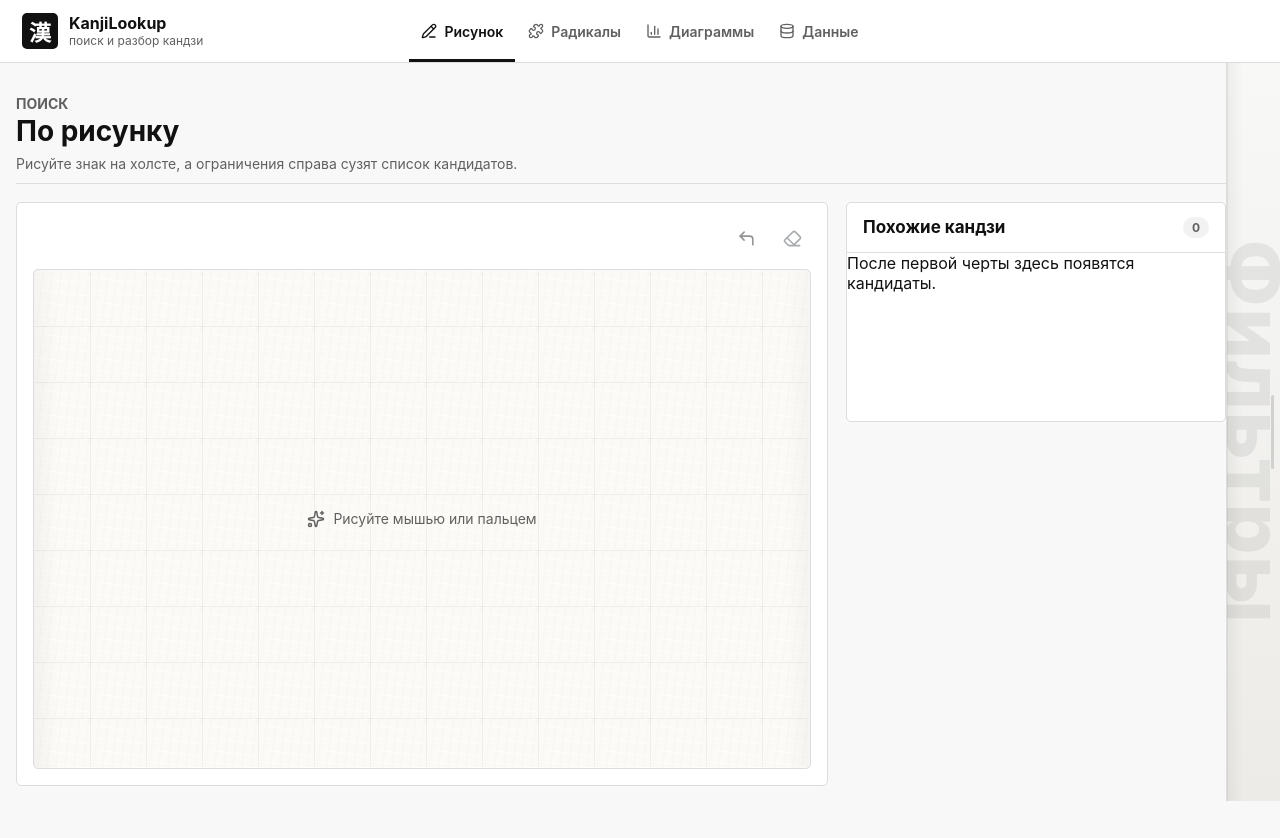
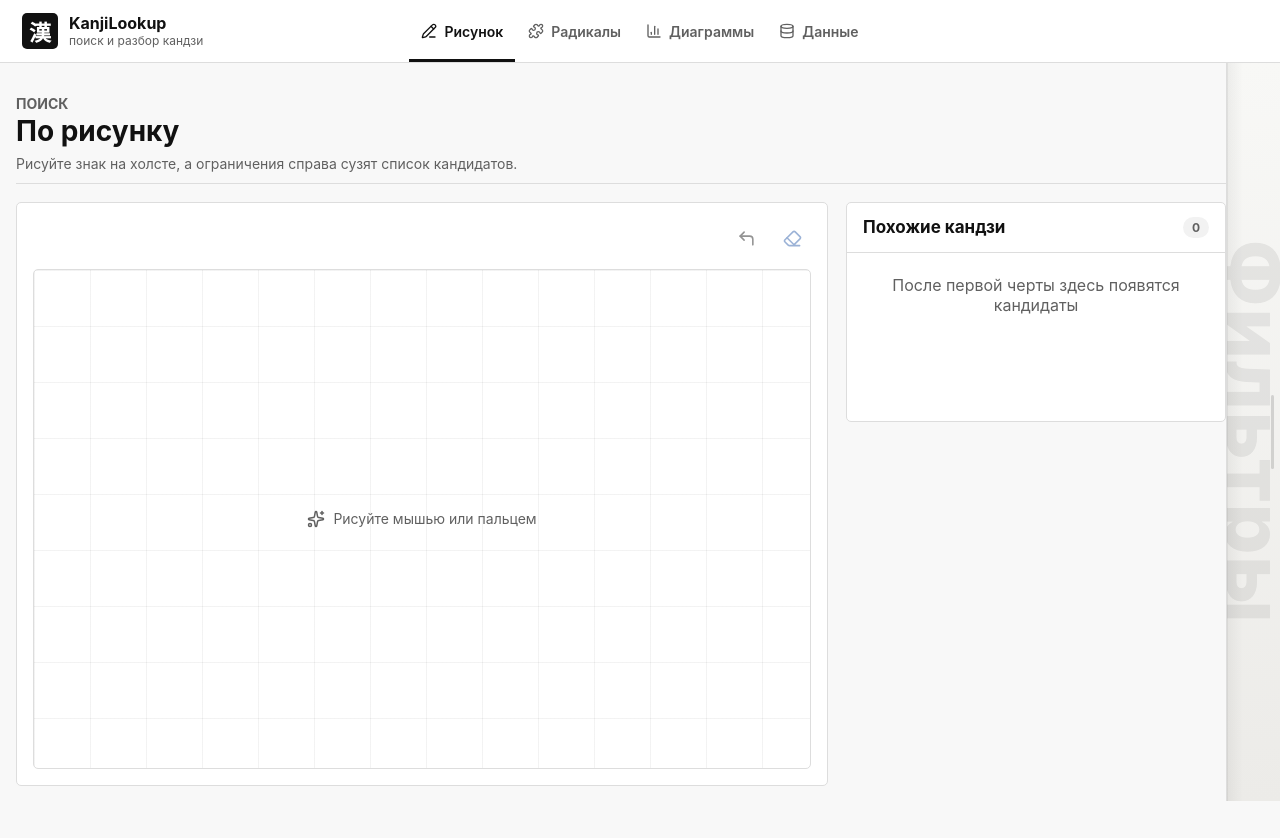
Before and after one commit to moevm/nsql1h26-kandz, a React (Vite) app in the folder frontend/: page /search/canvas in a window 1280 px wide. Built offline with nearby package versions, Linux system fonts and the light colour scheme.

Commit message:
front: polish handwriting canvas flow

```diff
--- a/frontend/package.json
+++ b/frontend/package.json
@@ -15,6 +15,7 @@
     "axios": "^1.15.2",
     "lucide-react": "^0.576.0",
     "motion": "^12.39.0",
+    "perfect-freehand": "^1.2.3",
     "react": "^19.2.0",
     "react-dom": "^19.2.0",
     "react-loader-spinner": "^8.0.2",
--- a/frontend/src/components/AppShell.tsx
+++ b/frontend/src/components/AppShell.tsx
@@ -1,9 +1,9 @@
-import { useState } from 'react';
+import { useEffect, useState } from 'react';
 import type { Dispatch, SetStateAction } from 'react';
 import { BarChart3, Database, PencilLine, Puzzle } from 'lucide-react';
 import { NavLink, Outlet } from 'react-router-dom';
 import { defaultFilters } from '../hooks/useKanjiQueries';
-import type { GlobalFilters } from '../types/kanji';
+import type { GlobalFilters, Point } from '../types/kanji';
 import FilterPanel from './FilterPanel';
 import './AppShell.scss';
 
@@ -15,6 +15,8 @@ export interface AppOutletContext {
   setDraftRadicals: Dispatch<SetStateAction<string[]>>;
   appliedRadicals: string[];
   setAppliedRadicals: Dispatch<SetStateAction<string[]>>;
+  canvasStrokes: Point[][];
+  setCanvasStrokes: Dispatch<SetStateAction<Point[][]>>;
   adminToken: string;
   adminName: string;
   setAdminSession: (username: string, token: string) => void;
@@ -29,6 +31,29 @@ const navItems = [
 ];
 
 const filtersCollapsedStorageKey = 'kandz.filtersCollapsed';
+const canvasStrokesStorageKey = 'kandz.canvasStrokes';
+
+const isPoint = (value: unknown): value is Point => {
+  if (!value || typeof value !== 'object') {
+    return false;
+  }
+
+  const point = value as Partial<Point>;
+  return typeof point.x === 'number' && typeof point.y === 'number';
+};
+
+const readCanvasStrokes = (): Point[][] => {
+  try {
+    const savedValue = window.localStorage.getItem(canvasStrokesStorageKey);
+    const parsed = savedValue ? JSON.parse(savedValue) : [];
+
+    return Array.isArray(parsed)
+      ? parsed.filter((stroke): stroke is Point[] => Array.isArray(stroke) && stroke.every(isPoint))
+      : [];
+  } catch {
+    return [];
+  }
+};
 
 const AppShell = () => {
   const [filters, setFilters] = useState(defaultFilters);
@@ -42,7 +67,16 @@ const AppShell = () => {
   });
   const [draftRadicals, setDraftRadicals] = useState<string[]>([]);
   const [appliedRadicals, setAppliedRadicals] = useState<string[]>([]);
+  const [canvasStrokes, setCanvasStrokes] = useState<Point[][]>(() => readCanvasStrokes());
   const [adminSession, setAdminSessionState] = useState({ username: '', token: '' });
+
+  useEffect(() => {
+    try {
+      window.localStorage.setItem(canvasStrokesStorageKey, JSON.stringify(canvasStrokes));
+    } catch {
+      // Drawing should stay usable even if persistent storage is unavailable.
+    }
+  }, [canvasStrokes]);
 
   const resetFilters = () => setFilters(defaultFilters);
   const toggleFiltersCollapsed = () => {
@@ -99,6 +133,8 @@ const AppShell = () => {
               setDraftRadicals,
               appliedRadicals,
               setAppliedRadicals,
+              canvasStrokes,
+              setCanvasStrokes,
               adminToken: adminSession.token,
               adminName: adminSession.username,
               setAdminSession,
--- a/frontend/src/components/CanvasSearch.scss
+++ b/frontend/src/components/CanvasSearch.scss
@@ -26,24 +26,10 @@
   border: 1px solid $border;
   border-radius: $radius;
   background:
-    linear-gradient(rgba(17, 17, 17, 0.052) 1px, transparent 1px),
-    linear-gradient(90deg, rgba(17, 17, 17, 0.052) 1px, transparent 1px),
-    repeating-linear-gradient(97deg, rgba(17, 17, 17, 0.018) 0 1px, transparent 1px 9px),
-    repeating-linear-gradient(7deg, rgba(255, 255, 255, 0.55) 0 1px, transparent 1px 12px),
-    #fbfaf6;
+    linear-gradient(rgba(17, 17, 17, 0.05) 1px, transparent 1px),
+    linear-gradient(90deg, rgba(17, 17, 17, 0.05) 1px, transparent 1px),
+    $surface;
   background-size: 56px 56px;
-  box-shadow: inset 0 0 0 1px rgba(255, 255, 255, 0.7);
-
-  &::after {
-    position: absolute;
-    inset: 0;
-    pointer-events: none;
-    content: "";
-    background:
-      linear-gradient(180deg, rgba(255, 255, 255, 0.36), transparent 120px),
-      linear-gradient(90deg, rgba(17, 17, 17, 0.035), transparent 24px, transparent calc(100% - 24px), rgba(17, 17, 17, 0.03));
-    mix-blend-mode: multiply;
-  }
 }
 
 .drawing-canvas {
--- a/frontend/src/components/CanvasSearch.tsx
+++ b/frontend/src/components/CanvasSearch.tsx
@@ -1,6 +1,8 @@
-import { useCallback, useEffect, useRef, useState } from 'react';
+import { useCallback, useEffect, useLayoutEffect, useRef, useState } from 'react';
+import type { Dispatch, SetStateAction } from 'react';
 import type { PointerEvent } from 'react';
 import { CornerUpLeft, Eraser, Sparkles } from 'lucide-react';
+import { getStroke } from 'perfect-freehand';
 import { useFilteredRecognitionQuery } from '../hooks/useKanjiQueries';
 import type { GlobalFilters, Point } from '../types/kanji';
 import KanjiList from './KanjiList';
@@ -9,42 +11,87 @@ import './CanvasSearch.scss';
 
 interface CanvasSearchProps {
   filters: GlobalFilters;
+  strokes: Point[][];
+  onStrokesChange: Dispatch<SetStateAction<Point[][]>>;
 }
 
 type NativePointerEvent = globalThis.PointerEvent & {
   getCoalescedEvents?: () => globalThis.PointerEvent[];
 };
 
-const STORAGE_KEY = 'kanji-lookup-canvas-strokes';
-const MIN_POINT_DISTANCE = 0.7;
-const BASE_BRUSH_WIDTH = 6.8;
-
-const readSavedStrokes = (): Point[][] => {
-  try {
-    const saved = window.sessionStorage.getItem(STORAGE_KEY);
-    const parsed = saved ? JSON.parse(saved) : [];
-    return Array.isArray(parsed) ? parsed : [];
-  } catch {
-    return [];
-  }
+const MIN_POINT_DISTANCE = 0.45;
+const FREEHAND_OPTIONS = {
+  size: 7.2,
+  thinning: 0.24,
+  smoothing: 0.72,
+  streamline: 0.62,
+  simulatePressure: true,
+  start: { cap: true },
+  end: { cap: true },
 };
 
 const distance = (first: Point, second: Point) =>
   Math.hypot(first.x - second.x, first.y - second.y);
 
-const brushWidth = (start: Point, end: Point) => {
-  const speed = distance(start, end);
-  return Math.max(4.6, Math.min(8.6, BASE_BRUSH_WIDTH + 1.4 - speed * 0.12));
+const collectPointerEvents = (event: NativePointerEvent) => {
+  const coalescedEvents = event.getCoalescedEvents?.() ?? [];
+
+  if (coalescedEvents.length === 0) {
+    return [event];
+  }
+
+  const last = coalescedEvents[coalescedEvents.length - 1];
+  const includesCurrentEvent = last.clientX === event.clientX && last.clientY === event.clientY;
+
+  return includesCurrentEvent ? coalescedEvents : [...coalescedEvents, event];
 };
 
-const CanvasSearch = ({ filters }: CanvasSearchProps) => {
+const drawFreehandStroke = (context: CanvasRenderingContext2D, stroke: Point[]) => {
+  if (!stroke[0]) {
+    return;
+  }
+
+  if (stroke.length === 1) {
+    context.beginPath();
+    context.arc(stroke[0].x, stroke[0].y, FREEHAND_OPTIONS.size / 2, 0, Math.PI * 2);
+    context.fill();
+    return;
+  }
+
+  const outline = getStroke(
+    stroke.map((point) => [point.x, point.y]),
+    FREEHAND_OPTIONS,
+  );
+
+  if (outline.length < 2) {
+    return;
+  }
+
+  context.beginPath();
+  context.moveTo(outline[0][0], outline[0][1]);
+
+  for (let index = 1; index < outline.length - 1; index += 1) {
+    const current = outline[index];
+    const next = outline[index + 1];
+    context.quadraticCurveTo(
+      current[0],
+      current[1],
+      (current[0] + next[0]) / 2,
+      (current[1] + next[1]) / 2,
+    );
+  }
+
+  context.closePath();
+  context.fill();
+};
+
+const CanvasSearch = ({ filters, strokes, onStrokesChange }: CanvasSearchProps) => {
   const canvasRef = useRef<HTMLCanvasElement | null>(null);
   const strokesRef = useRef<Point[][]>([]);
   const rafRef = useRef<number | null>(null);
   const drawingRef = useRef(false);
-  const [committedStrokes, setCommittedStrokes] = useState<Point[][]>(() => readSavedStrokes());
   const [isDrawing, setIsDrawing] = useState(false);
-  const candidatesQuery = useFilteredRecognitionQuery(committedStrokes, filters);
+  const candidatesQuery = useFilteredRecognitionQuery(strokes, filters);
 
   const getPoint = useCallback((clientX: number, clientY: number): Point => {
     const canvas = canvasRef.current;
@@ -89,12 +136,7 @@ const CanvasSearch = ({ filters }: CanvasSearchProps) => {
       context.clearRect(0, 0, canvas.width, canvas.height);
     }
     context.setTransform(dpr, 0, 0, dpr, 0, 0);
-    context.lineCap = 'round';
-    context.lineJoin = 'round';
-    context.strokeStyle = '#171615';
-    context.lineWidth = BASE_BRUSH_WIDTH;
-    context.shadowColor = 'rgba(17, 17, 17, 0.1)';
-    context.shadowBlur = 0.7;
+    context.fillStyle = '#171615';
 
     return context;
   }, []);
@@ -107,43 +149,13 @@ const CanvasSearch = ({ filters }: CanvasSearchProps) => {
     }
 
     strokesRef.current.forEach((stroke) => {
-      if (!stroke[0]) {
-        return;
-      }
-
-      context.beginPath();
-      context.moveTo(stroke[0].x, stroke[0].y);
-      stroke.slice(1).forEach((point, index) => {
-        const previous = stroke[index];
-        context.lineWidth = brushWidth(previous, point);
-        context.lineTo(point.x, point.y);
-        context.stroke();
-        context.beginPath();
-        context.moveTo(point.x, point.y);
-      });
+      drawFreehandStroke(context, stroke);
     });
   }, [getDrawingContext]);
 
-  const drawSegment = useCallback(
-    (start: Point, end: Point) => {
-      const context = getDrawingContext();
-
-      if (!context) {
-        return;
-      }
-
-      context.beginPath();
-      context.lineWidth = brushWidth(start, end);
-      context.moveTo(start.x, start.y);
-      context.lineTo(end.x, end.y);
-      context.stroke();
-    },
-    [getDrawingContext],
-  );
-
   const scheduleRedraw = useCallback(() => {
     if (rafRef.current !== null) {
-      return;
+      window.cancelAnimationFrame(rafRef.current);
     }
 
     rafRef.current = window.requestAnimationFrame(() => {
@@ -152,20 +164,22 @@ const CanvasSearch = ({ filters }: CanvasSearchProps) => {
     });
   }, [redraw]);
 
-  const commitStrokes = useCallback(
-    (nextStrokes: Point[][]) => {
-      strokesRef.current = nextStrokes;
-      setCommittedStrokes(nextStrokes);
-      scheduleRedraw();
+  const attachCanvas = useCallback(
+    (canvas: HTMLCanvasElement | null) => {
+      canvasRef.current = canvas;
+
+      if (canvas) {
+        scheduleRedraw();
+      }
     },
     [scheduleRedraw],
   );
 
-  useEffect(() => {
-    strokesRef.current = committedStrokes;
-    window.sessionStorage.setItem(STORAGE_KEY, JSON.stringify(committedStrokes));
+  useLayoutEffect(() => {
+    strokesRef.current = strokes;
+    redraw();
     scheduleRedraw();
-  }, [committedStrokes, scheduleRedraw]);
+  }, [redraw, scheduleRedraw, strokes]);
 
   useEffect(() => {
     const canvas = canvasRef.current;
@@ -192,7 +206,7 @@ const CanvasSearch = ({ filters }: CanvasSearchProps) => {
     drawingRef.current = true;
     setIsDrawing(true);
     const point = getPoint(event.clientX, event.clientY);
-    strokesRef.current = [...committedStrokes, [point]];
+    strokesRef.current = [...strokes, [point]];
     redraw();
   };
 
@@ -203,7 +217,7 @@ const CanvasSearch = ({ filters }: CanvasSearchProps) => {
 
     event.preventDefault();
     const nativeEvent = event.nativeEvent as NativePointerEvent;
-    const pointerEvents = nativeEvent.getCoalescedEvents?.() ?? [nativeEvent];
+    const pointerEvents = collectPointerEvents(nativeEvent);
     const next = [...strokesRef.current];
     const currentStroke = [...(next[next.length - 1] ?? [])];
 
@@ -213,15 +227,12 @@ const CanvasSearch = ({ filters }: CanvasSearchProps) => {
 
       if (!previous || distance(previous, point) >= MIN_POINT_DISTANCE) {
         currentStroke.push(point);
-        if (previous) {
-          drawSegment(previous, point);
-        }
       }
     });
 
     next[next.length - 1] = currentStroke;
     strokesRef.current = next;
-    scheduleRedraw();
+    redraw();
   };
 
   const finishStroke = (event: PointerEvent<HTMLCanvasElement>) => {
@@ -237,30 +248,36 @@ const CanvasSearch = ({ filters }: CanvasSearchProps) => {
 
     drawingRef.current = false;
     setIsDrawing(false);
-    commitStrokes(strokesRef.current.filter((stroke) => stroke.length > 1));
+    onStrokesChange(strokesRef.current.filter((stroke) => stroke.length > 1));
   };
 
   const undoStroke = () => {
-    commitStrokes(committedStrokes.slice(0, -1));
+    strokesRef.current = strokes.slice(0, -1);
+    onStrokesChange(strokesRef.current);
+    redraw();
   };
 
   const clearCanvas = () => {
-    commitStrokes([]);
+    strokesRef.current = [];
+    onStrokesChange([]);
+    redraw();
   };
 
-  const hasVisibleStrokes = committedStrokes.length > 0 || isDrawing;
-  const candidates = candidatesQuery.data ?? [];
-  const isInitialLoading = candidatesQuery.isFetching && committedStrokes.length > 0 && !candidatesQuery.data;
+  const hasCommittedStrokes = strokes.length > 0;
+  const hasVisibleStrokes = hasCommittedStrokes || isDrawing;
+  const candidates = hasCommittedStrokes ? candidatesQuery.data ?? [] : [];
+  const isInitialLoading = candidatesQuery.isFetching && hasCommittedStrokes && !candidatesQuery.data;
+  const isRecognitionError = hasCommittedStrokes && candidatesQuery.isError;
 
   return (
     <div className="canvas-layout">
       <section className="draw-panel" aria-label="Холст для рукописного ввода">
         <div className="draw-toolbar compact-toolbar">
           <div className="toolbar-actions">
-            <button className="icon-button" type="button" onClick={undoStroke} disabled={committedStrokes.length === 0} aria-label="Отменить последнюю черту">
+            <button className="icon-button" type="button" onClick={undoStroke} disabled={strokes.length === 0} aria-label="Отменить последнюю черту">
               <CornerUpLeft size={19} />
             </button>
-            <button className="icon-button danger" type="button" onClick={clearCanvas} disabled={committedStrokes.length === 0} aria-label="Очистить холст">
+            <button className="icon-button danger" type="button" onClick={clearCanvas} disabled={strokes.length === 0} aria-label="Очистить холст">
               <Eraser size={19} />
             </button>
           </div>
@@ -274,7 +291,7 @@ const CanvasSearch = ({ filters }: CanvasSearchProps) => {
             </div>
           ) : null}
           <canvas
-            ref={canvasRef}
+            ref={attachCanvas}
             className="drawing-canvas"
             onPointerDown={handlePointerDown}
             onPointerMove={handlePointerMove}
@@ -287,12 +304,12 @@ const CanvasSearch = ({ filters }: CanvasSearchProps) => {
 
       <div>
         {isInitialLoading ? <LoadingState label="Распознаём рисунок" /> : null}
-        {candidatesQuery.isError ? <div className="empty-state">{candidatesQuery.error.message}</div> : null}
-        {!isInitialLoading && !candidatesQuery.isError ? (
+        {isRecognitionError ? <div className="empty-state">{candidatesQuery.error.message}</div> : null}
+        {!isInitialLoading && !isRecognitionError ? (
           <KanjiList
             items={candidates}
             title="Похожие кандзи"
-            emptyText={committedStrokes.length === 0 ? 'После первой черты здесь появятся кандидаты.' : 'Нет кандидатов под текущие фильтры.'}
+            emptyText={strokes.length === 0 ? 'После первой черты здесь появятся кандидаты' : 'Нет кандидатов под текущие фильтры.'}
           />
         ) : null}
       </div>
--- a/frontend/src/components/KanjiList.scss
+++ b/frontend/src/components/KanjiList.scss
@@ -16,6 +16,12 @@
     border: 0;
     border-radius: 0;
   }
+
+  > .empty-state {
+    padding: 22px;
+    color: $muted;
+    text-align: center;
+  }
 }
 
 .result-list {
@@ -25,7 +31,7 @@
 
 .kanji-row {
   display: grid;
-  grid-template-columns: 56px minmax(0, 1fr) auto 18px;
+  grid-template-columns: 56px minmax(0, 1fr) 18px;
   align-items: center;
   gap: 12px;
   min-height: 86px;
@@ -61,22 +67,8 @@
   }
 }
 
-.score-pill {
-  border-radius: 999px;
-  background: $surface-muted;
-  color: $muted;
-  padding: 4px 8px;
-  font-size: 12px;
-  font-weight: 750;
-}
-
 @media (max-width: 680px) {
   .kanji-row {
     grid-template-columns: 48px minmax(0, 1fr) 18px;
   }
-
-  .score-pill {
-    grid-column: 2;
-    justify-self: start;
-  }
 }
--- a/frontend/src/components/KanjiList.tsx
+++ b/frontend/src/components/KanjiList.tsx
@@ -47,7 +47,7 @@ const KanjiList = ({
       <div className="empty-state">{emptyText}</div>
     ) : (
       <div className="result-list">
-        {items.map(({ kanji, score }) => (
+        {items.map(({ kanji }) => (
           <Link to={`/kanji/${encodeURIComponent(kanji.literal)}`} className="kanji-row" key={kanji.literal}>
             <span className="kanji-symbol">{kanji.literal}</span>
             <span className="kanji-row-body">
@@ -55,7 +55,6 @@ const KanjiList = ({
               <small>{formatMeta(kanji)}</small>
               <small>{[...kanji.readings.on, ...kanji.readings.kun].join(' · ')}</small>
             </span>
-            {score ? <span className="score-pill">{Math.round(score)}%</span> : null}
             <ChevronRight size={18} aria-hidden="true" />
           </Link>
         ))}
--- a/frontend/src/pages/SearchPage.tsx
+++ b/frontend/src/pages/SearchPage.tsx
@@ -84,7 +84,15 @@ const RadicalGroupingSelector = ({
 
 const SearchPage = () => {
   const params = useParams();
-  const { filters, draftRadicals, setDraftRadicals, appliedRadicals, setAppliedRadicals } =
+  const {
+    filters,
+    draftRadicals,
+    setDraftRadicals,
+    appliedRadicals,
+    setAppliedRadicals,
+    canvasStrokes,
+    setCanvasStrokes,
+  } =
     useOutletContext<AppOutletContext>();
   const mode = asMode(params.mode);
   const [text, setText] = useState('');
@@ -166,7 +174,9 @@ const SearchPage = () => {
         </div>
       </section>
 
-      {mode === 'canvas' ? <CanvasSearch filters={filters} /> : null}
+      {mode === 'canvas' ? (
+        <CanvasSearch filters={filters} strokes={canvasStrokes} onStrokesChange={setCanvasStrokes} />
+      ) : null}
 
       {mode === 'radicals' ? (
         <div className="search-grid radical-search-grid">
--- a/frontend/src/styles/_actions.scss
+++ b/frontend/src/styles/_actions.scss
@@ -67,11 +67,11 @@
   }
 
   &.danger {
-    color: #3f464c;
+    color: $focus;
 
     &:hover {
-      background: rgba(63, 70, 76, 0.1);
-      color: #181b1f;
+      background: rgba($focus, 0.1);
+      color: #173f7a;
     }
   }
 
```
Also changed, not shown: 1 other file (tests, documents, lock files or other folders).
